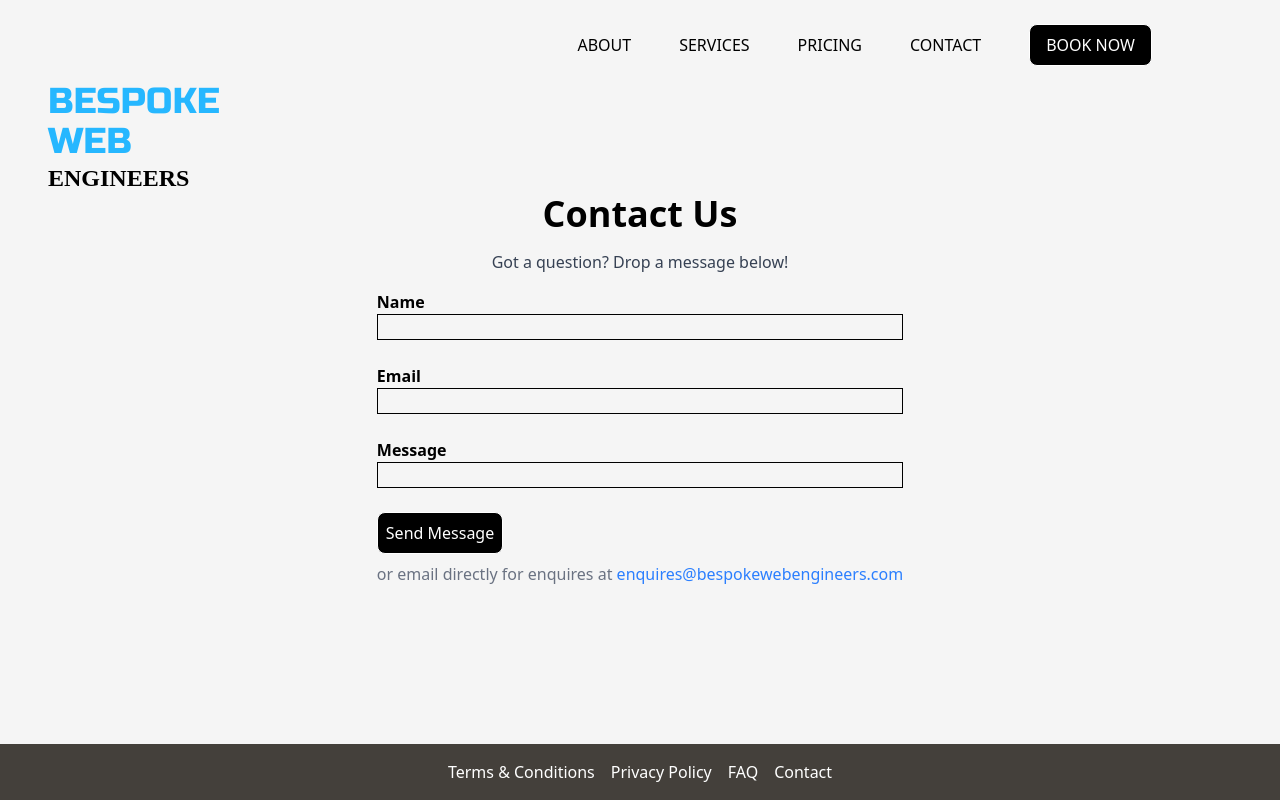
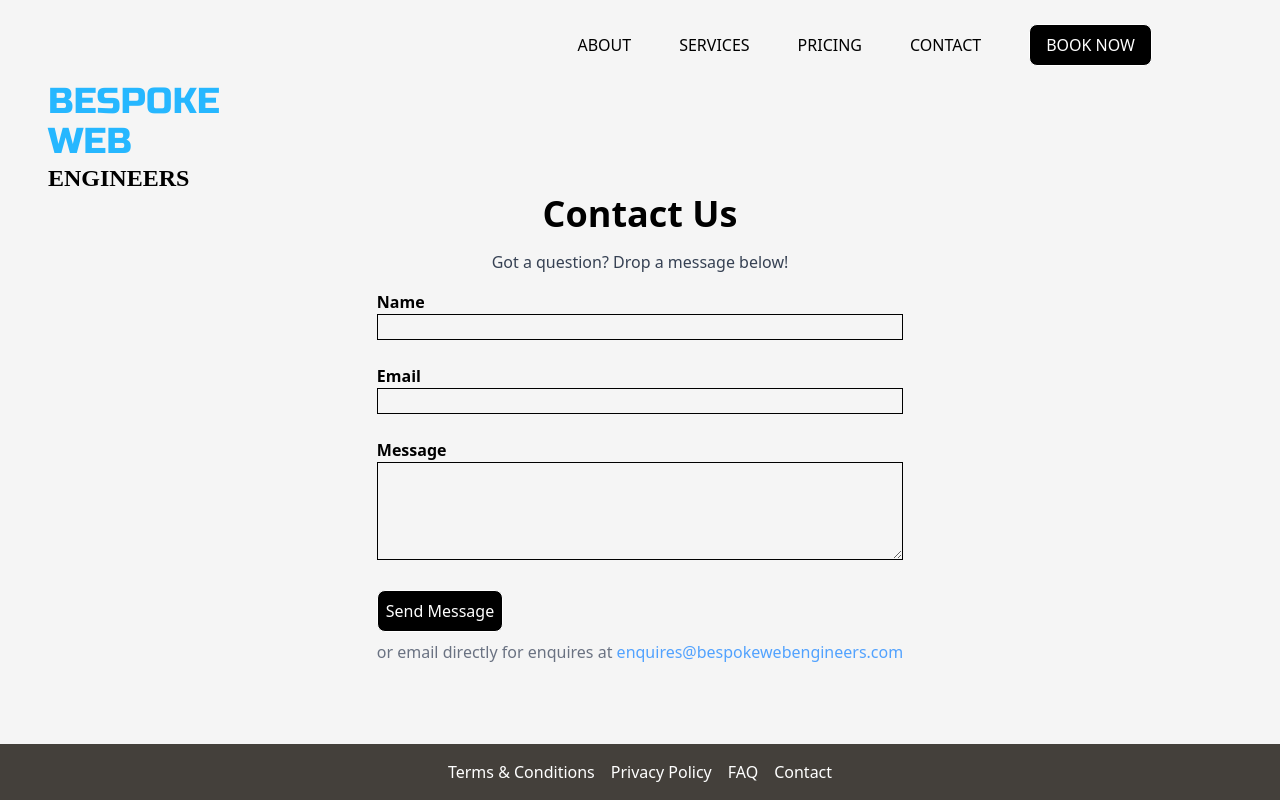
Before and after one commit to FarhanaUK/Bespoke-Web-Engineers, a React (Vite) app: page /Contact in a window 1280 px wide. Built offline with nearby package versions, Linux system fonts and the light colour scheme; a web font is replaced by a local one.

Commit message:
email linked

```diff
--- a/src/components/Contact.jsx
+++ b/src/components/Contact.jsx
@@ -28,15 +28,15 @@ const onSubmit = (evt) =>{
 
             <form onSubmit={onSubmit} className="flex flex-col">
                 <label className="font-semibold">Name
-                <input type="text" name="name" value={value.name} onChange={handleChange} className="border mb-6 flex flex-col w-full"/>
+                <input type="text" name="name" value={value.name} onChange={handleChange} className="border mb-6 w-full font-normal"/>
                 </label>
 
                 <label className="font-semibold">Email
-                <input type="email" name="email" value={value.email} onChange={handleChange}  className="border mb-6 flex flex-col w-full"/>
+                <input type="email" name="email" value={value.email} onChange={handleChange}  className="border mb-6 w-full font-normal"/>
                 </label>
 
                 <label className="font-semibold">Message
-                <input type="text" name="message" value={value.message} onChange={handleChange} className="border mb-6 flex flex-col w-full "/>
+                <textarea name="message" value={value.message} onChange={handleChange} rows="4" className="border mb-6 w-full font-normal"></textarea>
                 </label>
  <div>
             <button className="border p-2 rounded-lg bg-black text-white">Send Message</button>
@@ -47,7 +47,14 @@ const onSubmit = (evt) =>{
 
 
 
-            <p className="py-2 text-gray-500">or email directly for enquires at <span className="text-blue-500">enquires@bespokewebengineers.com</span></p>
+            <p className="py-2 text-gray-500">or email directly for enquires at{" "}
+            <a href="mailto:farhanaaktar@live.co.uk"
+            target="_blank"
+            rel="noopener noreferrer"
+            className="text-blue-400"
+            >enquires@bespokewebengineers.com</a>
+            </p>
+
 
             </div>
         </div>
```
